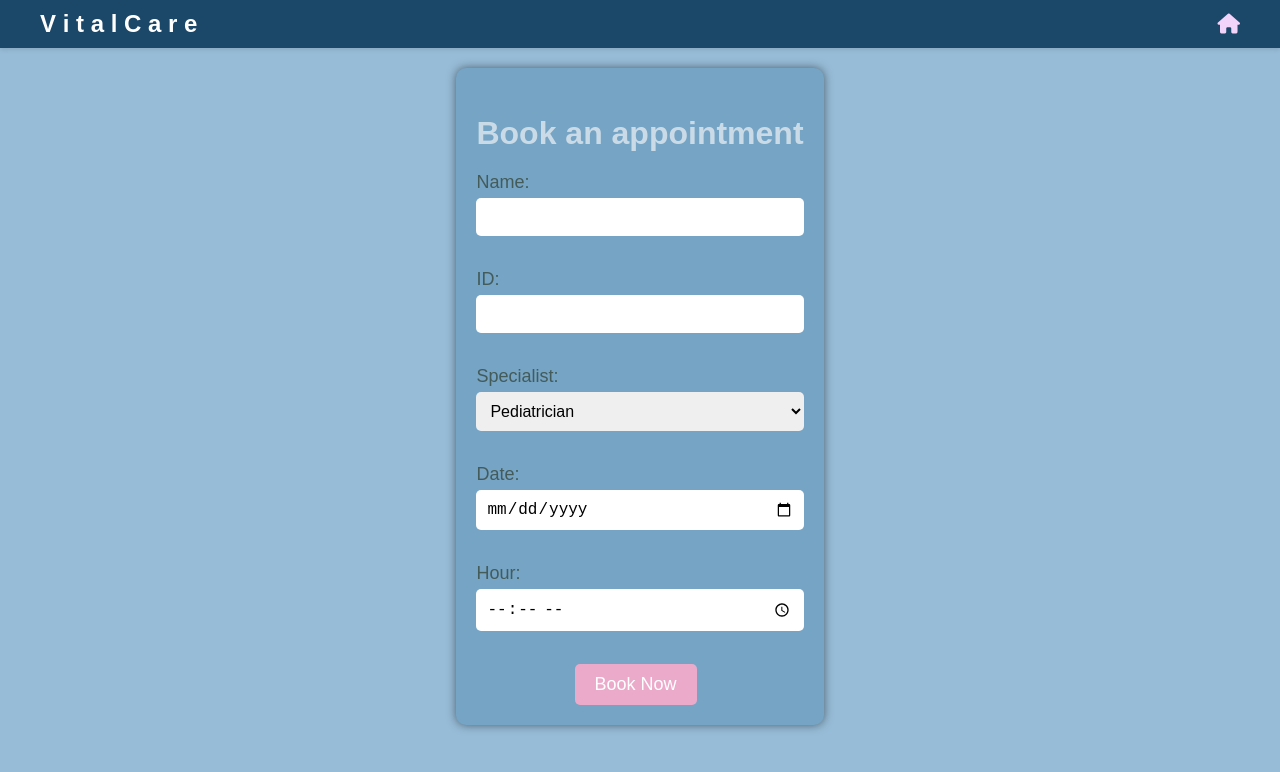
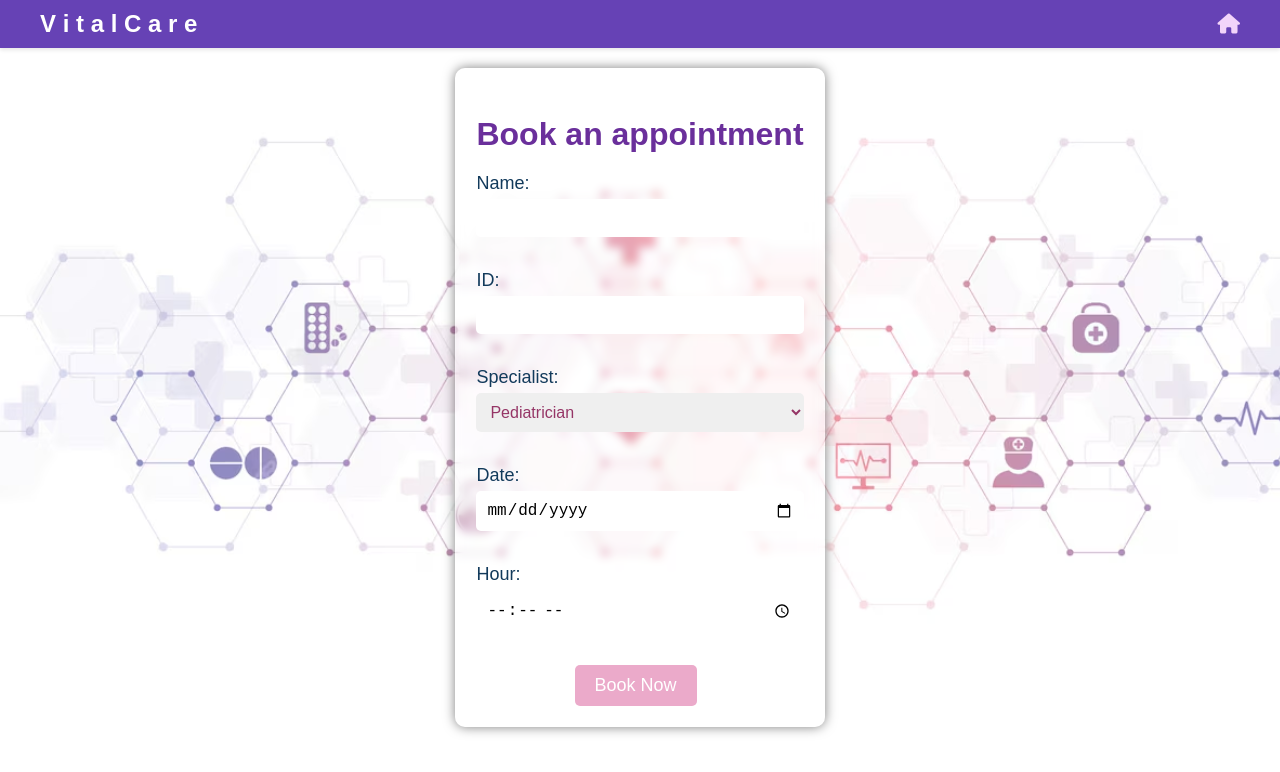
Before and after one commit to Vega3/surita, a website: page public/reservation.html in a window 1280 px wide. Drawn offline with Linux system fonts and the light colour scheme.

Commit message:
final reservation page design

```diff
--- a/css/reservation.css
+++ b/css/reservation.css
@@ -1,6 +1,6 @@
 body {
     font-family: 'Arial', sans-serif;
-    background-color: #97BCD7;
+    background-image: url(../images/pic5.jpg);
     background-size: cover;
     color: #fff;
     margin: 0;
@@ -8,7 +8,7 @@ body {
 }
 
 .main-header {
-    background-color: #1B4769;
+    background-color: #6642b5;
     color: #fff;
     padding: 10px 0;
     box-shadow: 0 2px 4px rgba(0, 0, 0, 0.1);
@@ -58,16 +58,21 @@ main {
 }
 
 section {
-    background-color: #75A4C5;
+    background: rgba(255, 255, 255, 0.15);
+    backdrop-filter: blur(5px);
+    border-radius: 10px;
+    border: 1px solid rgba(255, 255, 255, 0.2);
+    box-shadow: 0 0 12px rgba(0, 0, 0, 0.5);
+    margin: 20px;
     padding: 20px;
-    border-radius: 10px;
-    box-shadow: 0 0 10px rgba(0, 0, 0, 0.5);
-    margin: 20px;
+    color: #123a5b;
 }
+
+
 
 section h2 {
     font-size: 32px;
-    color: #CADBE7;
+    color: #6a2f9b;
     margin-bottom: 20px;
     text-align: center;
 }
@@ -82,12 +87,22 @@ label {
     margin-bottom: 5px;
 }
 
-input, select {
+input {
     padding: 10px;
     margin-bottom: 15px;
-    border: none;
+    border: 1px;
     border-radius: 5px;
     font-size: 16px;
+
+}
+
+select {
+    padding: 10px;
+    margin-bottom: 15px;
+    border: 1px;
+    border-radius: 5px;
+    font-size: 16px;
+    color: #953566;
 }
 
 button {
```
Also changed, not shown: images/pic5.jpg (added).
